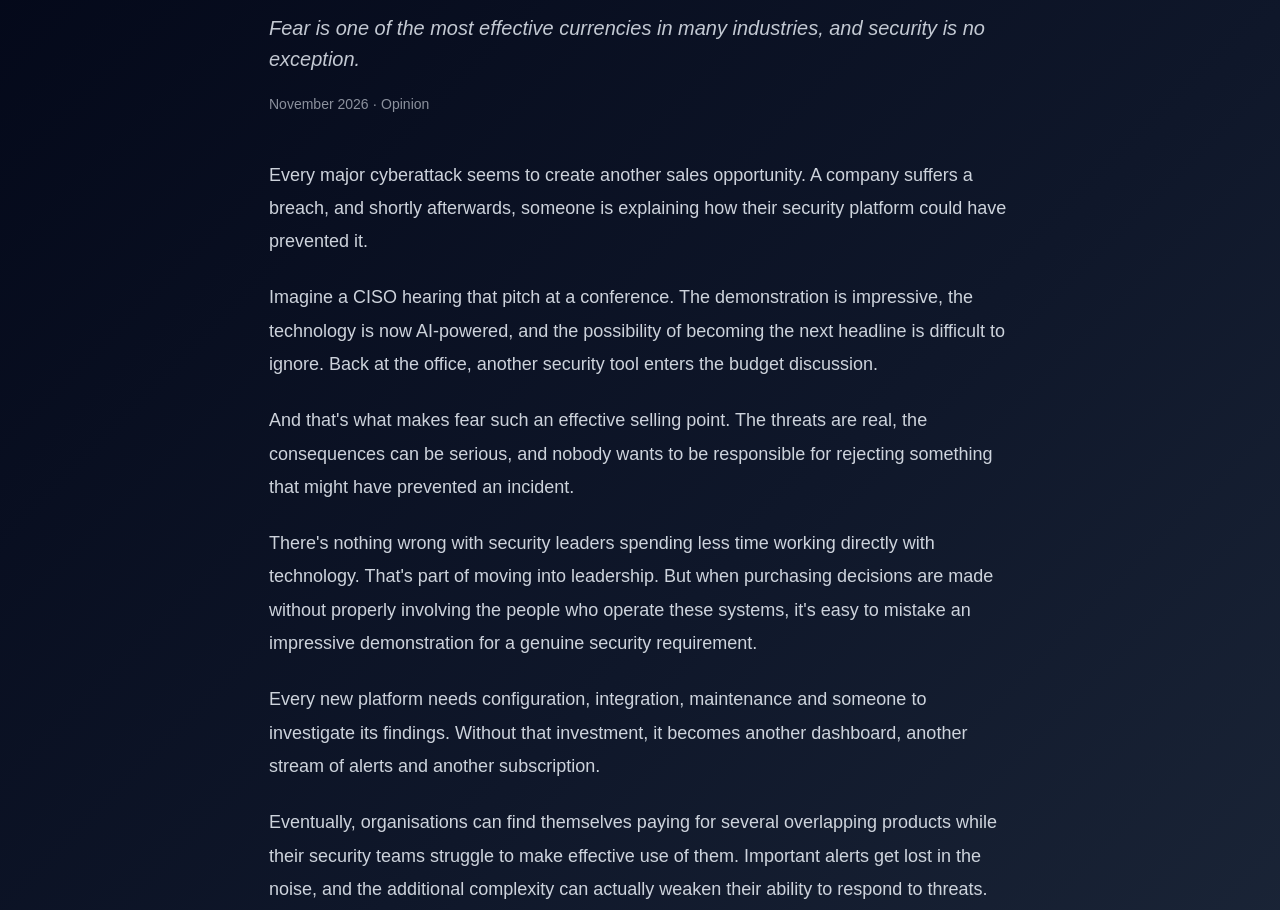
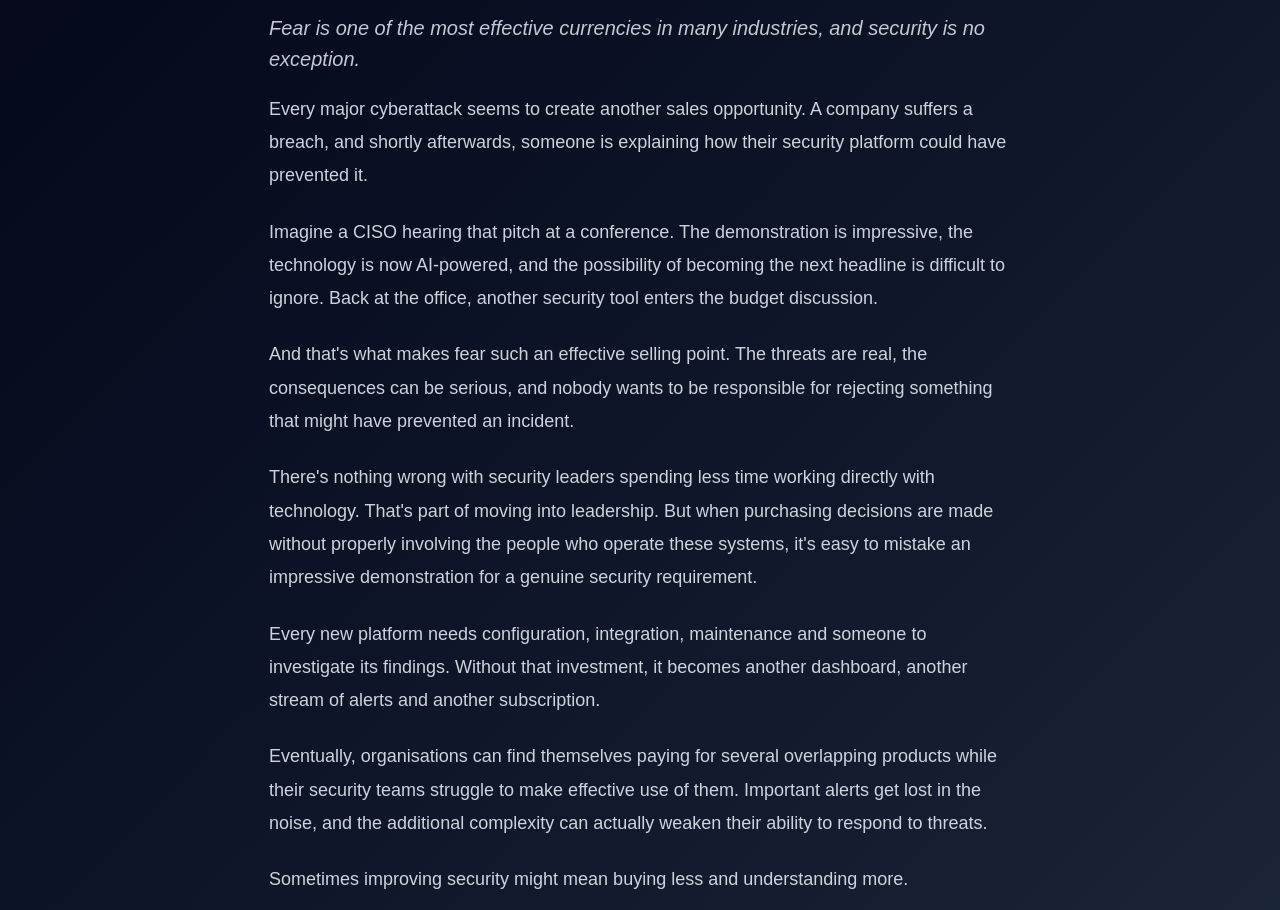
Before and after one commit to GregorySamaras/gregorysamaras.github.io, a plain HTML site: page security-fear-economy.html in a window 1280 px wide. Shown: the part 262-1172 px from the top of the page. Drawn offline with Linux system fonts and the light colour scheme.

Commit message:
Remove article dates and refine Security Fear Economy conclusion

```diff
--- a/security-fear-economy.html
+++ b/security-fear-economy.html
@@ -110,7 +110,6 @@
     <div class="eyebrow">Writing</div>
     <h1>The Security Fear Economy</h1>
     <p class="subtitle">Fear is one of the most effective currencies in many industries, and security is no exception.</p>
-    <p class="article-meta">November 2026 · Opinion</p>
     <article>
       <p>Every major cyberattack seems to create another sales opportunity. A company suffers a breach, and shortly afterwards, someone is explaining how their security platform could have prevented it.</p>
       <p>Imagine a CISO hearing that pitch at a conference. The demonstration is impressive, the technology is now AI-powered, and the possibility of becoming the next headline is difficult to ignore. Back at the office, another security tool enters the budget discussion.</p>
@@ -118,7 +117,7 @@
       <p>There's nothing wrong with security leaders spending less time working directly with technology. That's part of moving into leadership. But when purchasing decisions are made without properly involving the people who operate these systems, it's easy to mistake an impressive demonstration for a genuine security requirement.</p>
       <p>Every new platform needs configuration, integration, maintenance and someone to investigate its findings. Without that investment, it becomes another dashboard, another stream of alerts and another subscription.</p>
       <p>Eventually, organisations can find themselves paying for several overlapping products while their security teams struggle to make effective use of them. Important alerts get lost in the noise, and the additional complexity can actually weaken their ability to respond to threats.</p>
-      <p>The irony is that an organisation can spend more on security and end up less secure.</p>
+      <p>Sometimes improving security might mean buying less and understanding more.</p>
       <p>Before buying another platform, maybe the first conversation should be with the people managing the existing ones. What are we already paying for? Are we using it properly? And are we buying something because we need it, or because we're afraid of what might happen without it?</p>
     </article>
     <a class="back-link" href="index.html#writing">← Back to writing</a>
```
Also changed, not shown: ai-access-enterprise-data.html (+0 -4 lines).
